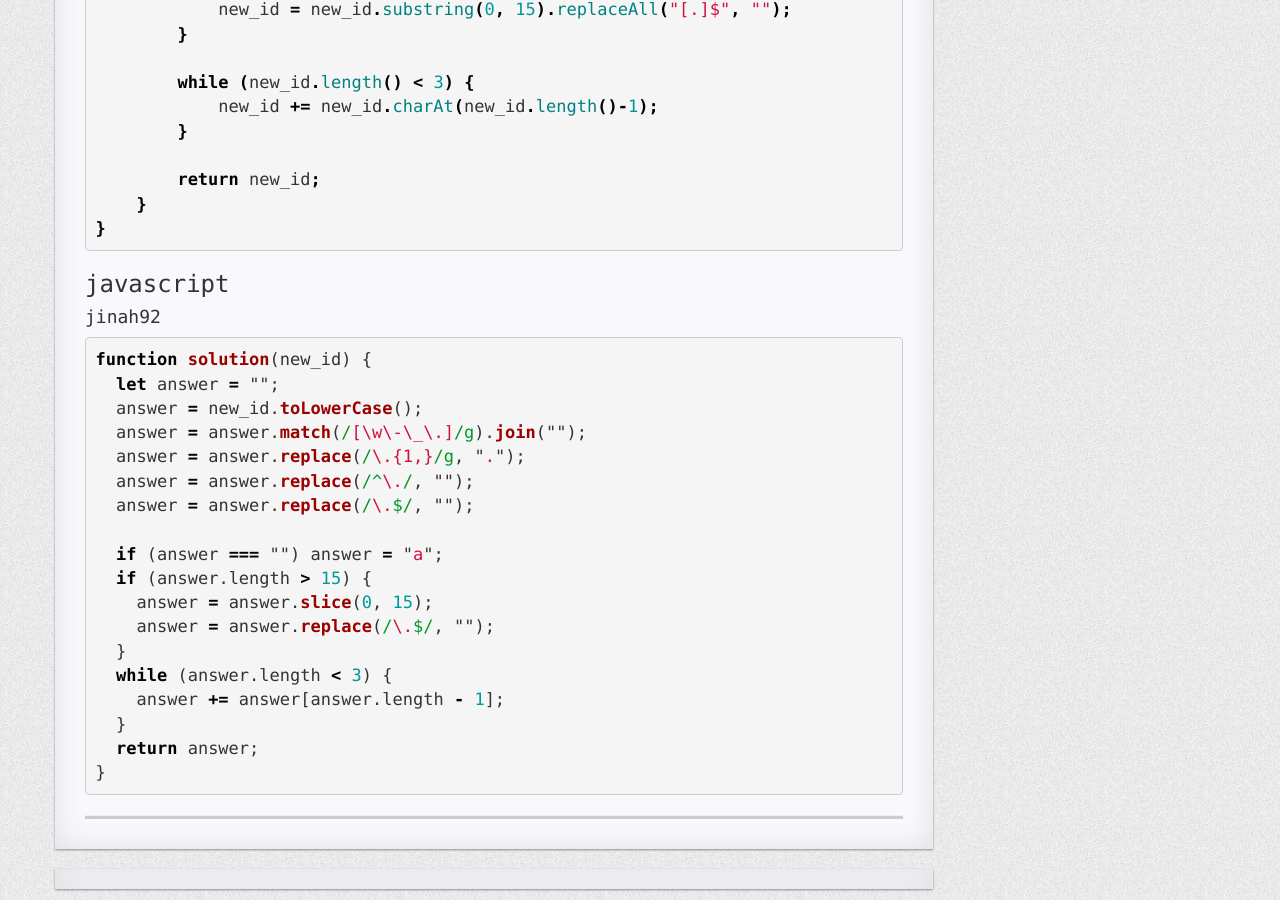
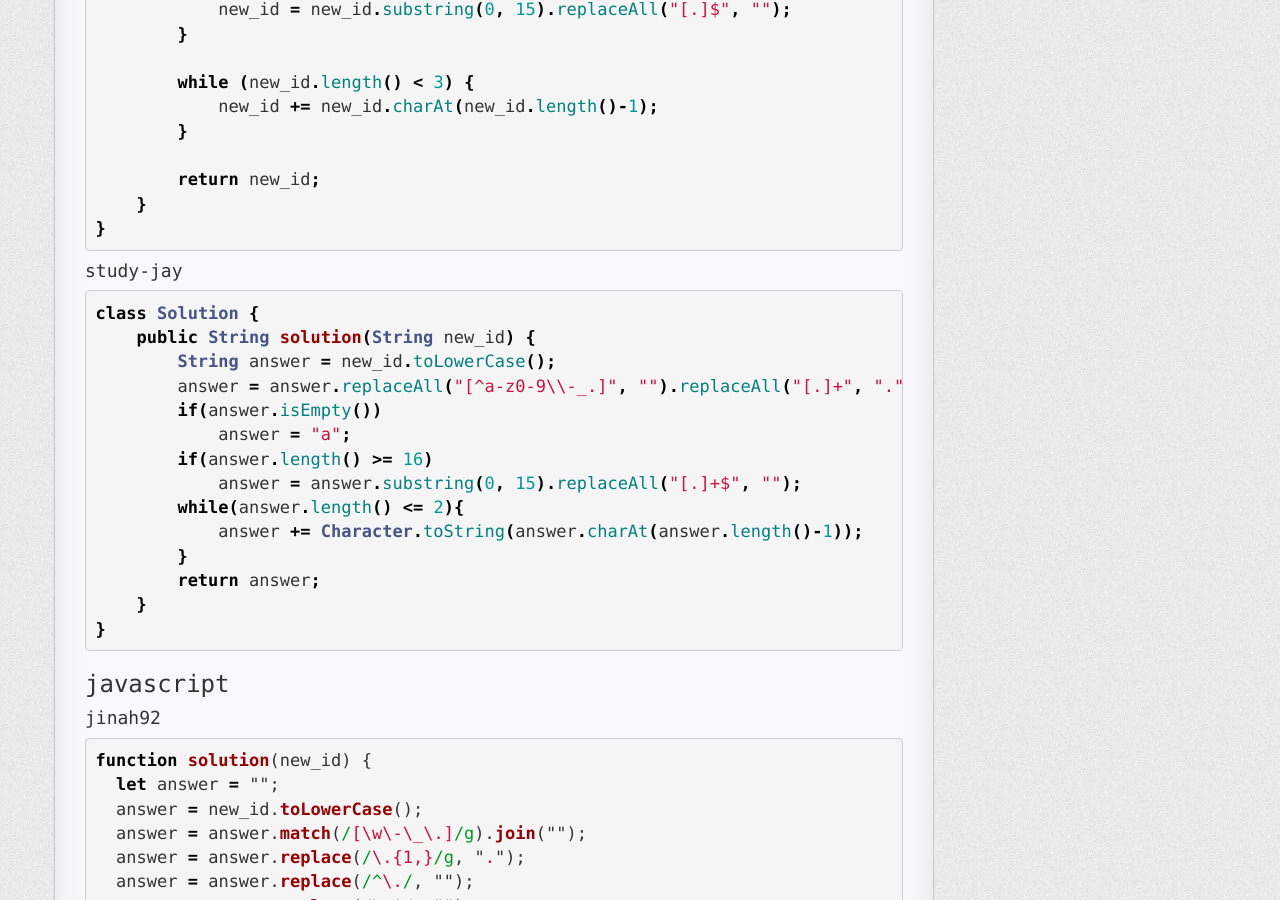
Before and after one commit to COMA-coding-master/COMA-coding-master.github.io, a Jekyll site: the page built from _posts/2022-01-30-신규아이디추천.md, in a window 1280 px wide and 900 px high, scrolled down 1234 px. Built offline with Jekyll 4.4.1, drawn with Linux system fonts in a browser that asks for light colours; nearby versions of some CDN libraries; comment, search, counter and statistics services are not loaded; a style sheet for code colours, icons or effects is not loaded.

Commit message:
신규 아이디 추천 풀이

````diff
--- a/_posts/2022-01-30-신규아이디추천.md
+++ b/_posts/2022-01-30-신규아이디추천.md
@@ -60,6 +60,26 @@ class Solution {
     }
 }
 ```
+
+#### study-jay
+
+```java
+class Solution {
+    public String solution(String new_id) {
+        String answer = new_id.toLowerCase();
+        answer = answer.replaceAll("[^a-z0-9\\-_.]", "").replaceAll("[.]+", ".").replaceAll("^[.]+", "").replaceAll("[.]+$", "");
+        if(answer.isEmpty())
+            answer = "a";
+        if(answer.length() >= 16)
+            answer = answer.substring(0, 15).replaceAll("[.]+$", "");
+        while(answer.length() <= 2){
+            answer += Character.toString(answer.charAt(answer.length()-1));
+        }
+        return answer;
+    }
+}
+```
+
 ### javascript
 
 #### jinah92
````
